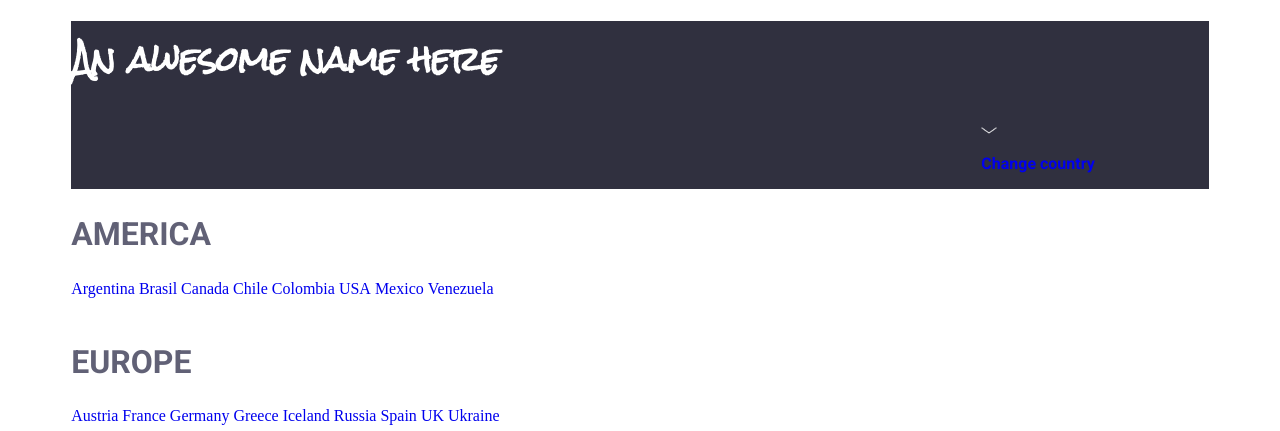
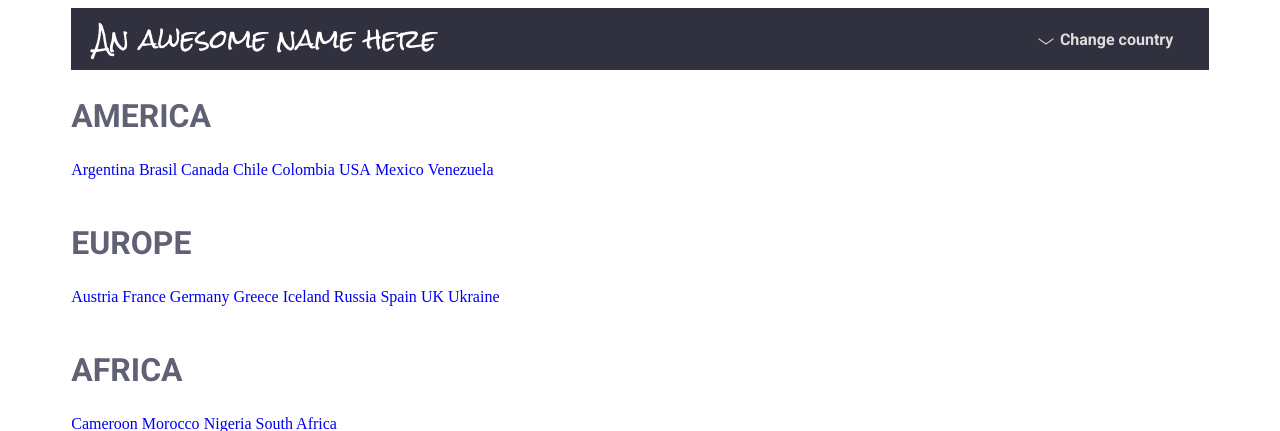
Before and after one commit to WeraMorganJakobHansKoding/hackathon, a PHP site: page /mockup.html in a window 1280 px wide. Shown: the top 431 px of the page. Run offline with PHP 8.4, Linux system fonts and the light colour scheme.

Commit message:
style changes

```diff
--- a/css/style.css
+++ b/css/style.css
@@ -3,8 +3,10 @@
 /* === GENERAL === */
 
 h1 {
-	font-family: 'Rock Salt', Georgia, sans-serif;
 	color: #fff;
+    font-family: "Rock Salt",Georgia,sans-serif;
+    font-size: 1.6em;
+    font-weight: 100;
 }
 h2 {
 	font-family: 'Roboto', sans-serif;
@@ -31,15 +33,25 @@ header {
 	width: 90%;
 	margin: 0 auto;
 }
+header h1 {
+	float: left;
+    margin: 0 0 0 2%;
+    width: 40%;
+}
 #changeCountry {
-	width: 20%;
 	float: right;
+    margin: 0.5% 0 0;
+    width: 15%;
 }
 #changeCountry img {
-
+	display: inline-block;
+    vertical-align: middle;
 }
 #changeCountry p {
-	font-weight: bold;
+	display: inline-block;
+    font-weight: bold;
+    margin-left: 1%;
+    color: #DDDDDD;
 }
 
 /* === COUNTRY BOX === */
```
